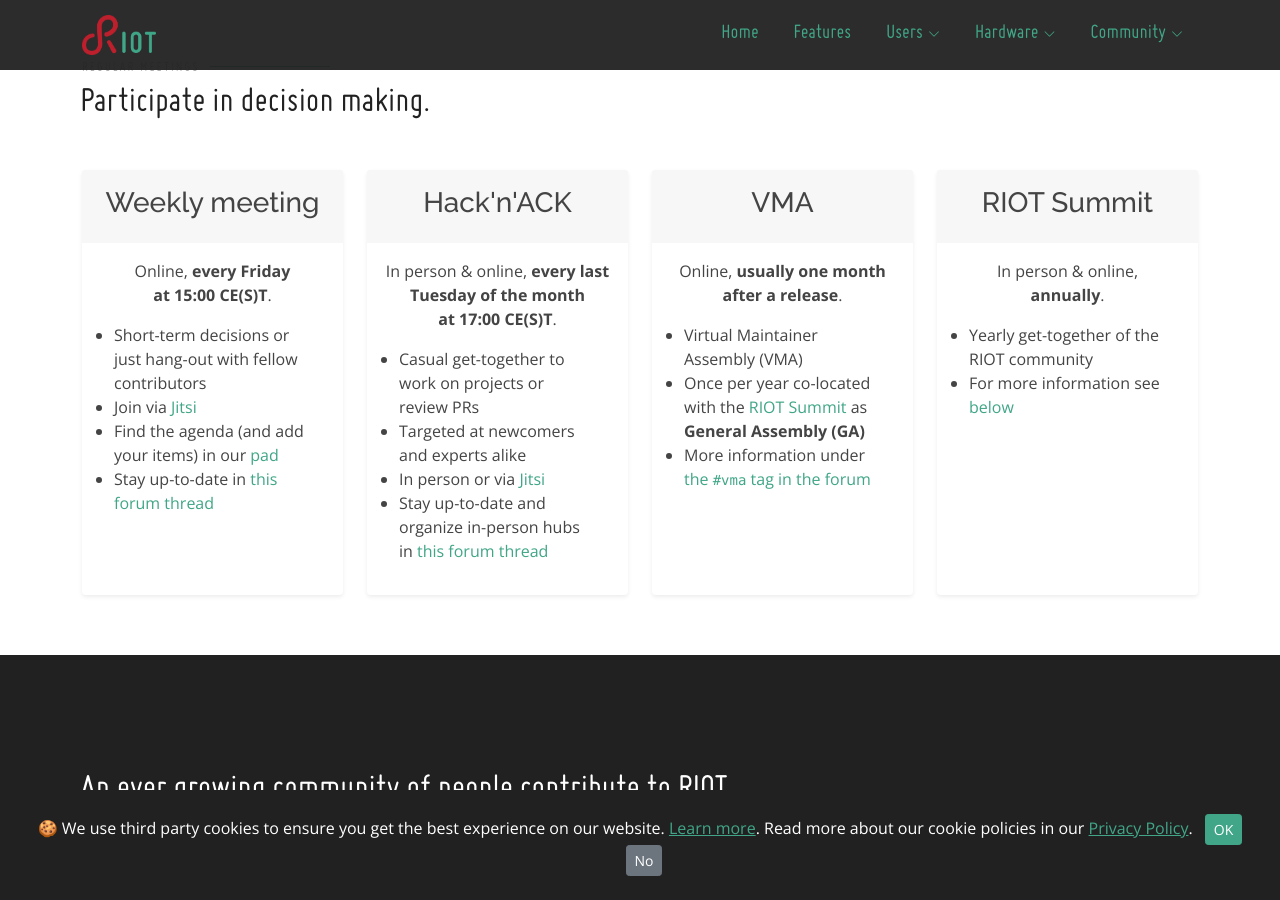
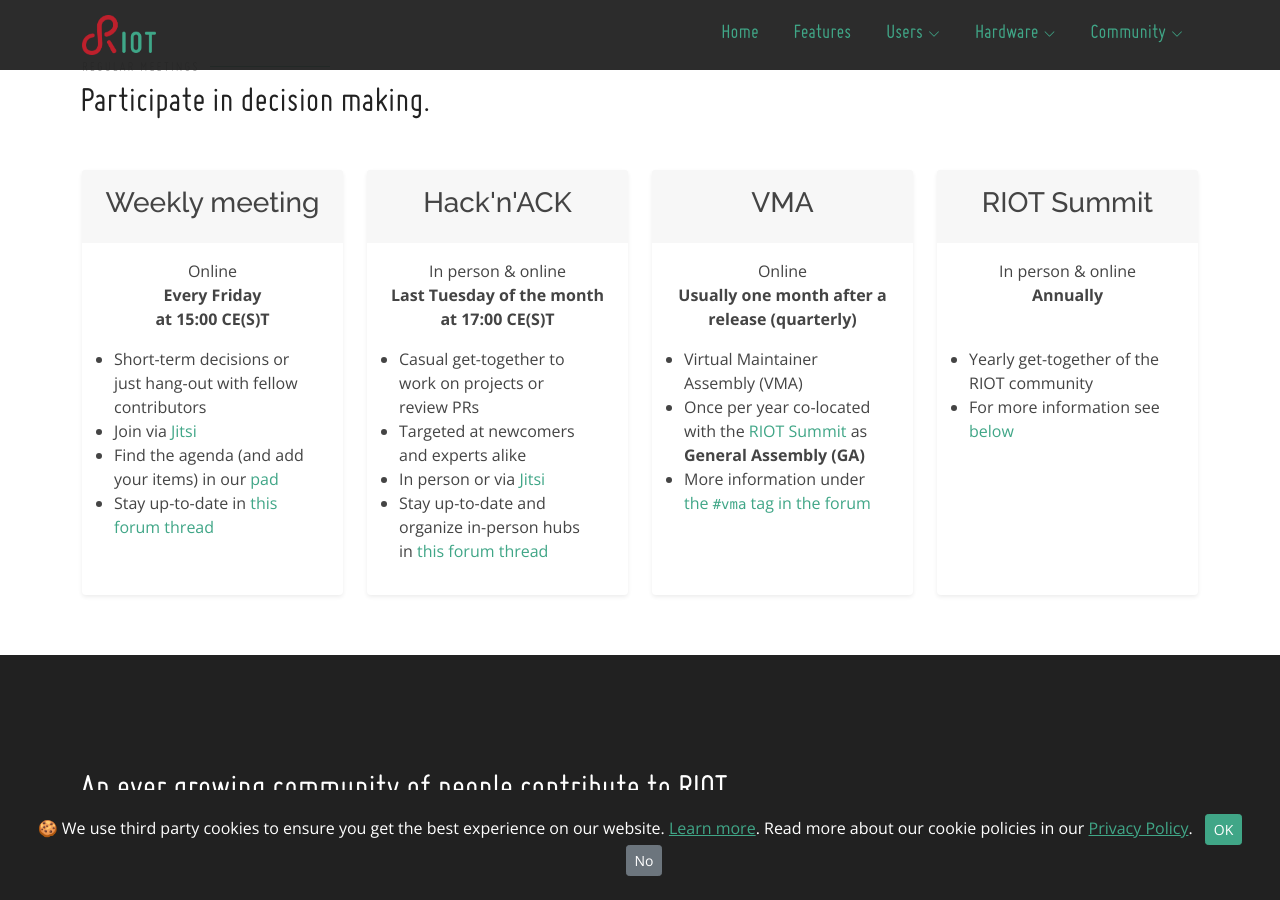
Before and after one commit to RIOT-OS/riot-os.org, a Jekyll site: the page built from community.html, in a window 1280 px wide and 900 px high, scrolled down 1616 px. Built offline with Jekyll 4.4.1, drawn with Linux system fonts in a browser that asks for light colours; some web fonts are replaced.

Commit message:
community: clean-up layouting of meeting manner and date

```diff
--- a/community.html
+++ b/community.html
@@ -133,7 +133,8 @@
               <div class="card-body">
                 <div class="card-text">
                   <p class="text-center">
-                    Online, <strong>every Friday at&nbsp;15:00&nbsp;CE(S)T</strong>.
+                    Online<br/>
+                    <strong>Every Friday<br class="d-none d-xl-block" /> at&nbsp;15:00&nbsp;CE(S)T</strong>
                   </p>
                   <ul class="px-3">
                     <li>Short-term decisions or just hang-out with fellow contributors</li>
@@ -154,7 +155,8 @@
               <div class="card-body">
                 <div class="card-text">
                   <p class="text-center">
-                    In person &amp; online, <strong>every last Tuesday of the month at&nbsp;17:00&nbsp;CE(S)T</strong>.
+                    In person &amp; online<br/>
+                    <strong>Last Tuesday of the month at&nbsp;17:00&nbsp;CE(S)T</strong>
                   </p>
                   <ul class="px-3">
                     <li>Casual get-together to work on projects or review PRs</li>
@@ -175,7 +177,8 @@
               <div class="card-body">
                 <div class="card-text">
                   <p class="text-center">
-                    Online, <strong>usually one month after a release</strong>.
+                    Online<br/>
+                    <strong>Usually one month after a release (quarterly)</strong>
                   </p>
                   <ul class="px-3">
                     <li>Virtual Maintainer Assembly (VMA)</li>
@@ -196,7 +199,8 @@
               <div class="card-body">
                 <div class="card-text">
                   <p class="text-center">
-                    In person &amp; online, <br class="d-none d-xl-block"/><strong>annually</strong>.
+                    In person &amp; online<br/>
+                    <strong>Annually</strong><br class="d-none d-xl-block" /><span class="d-none d-xl-block">&nbsp;</span>
                   </p>
                   <ul class="px-3">
                     <li>Yearly get-together of the RIOT community</li>
```
